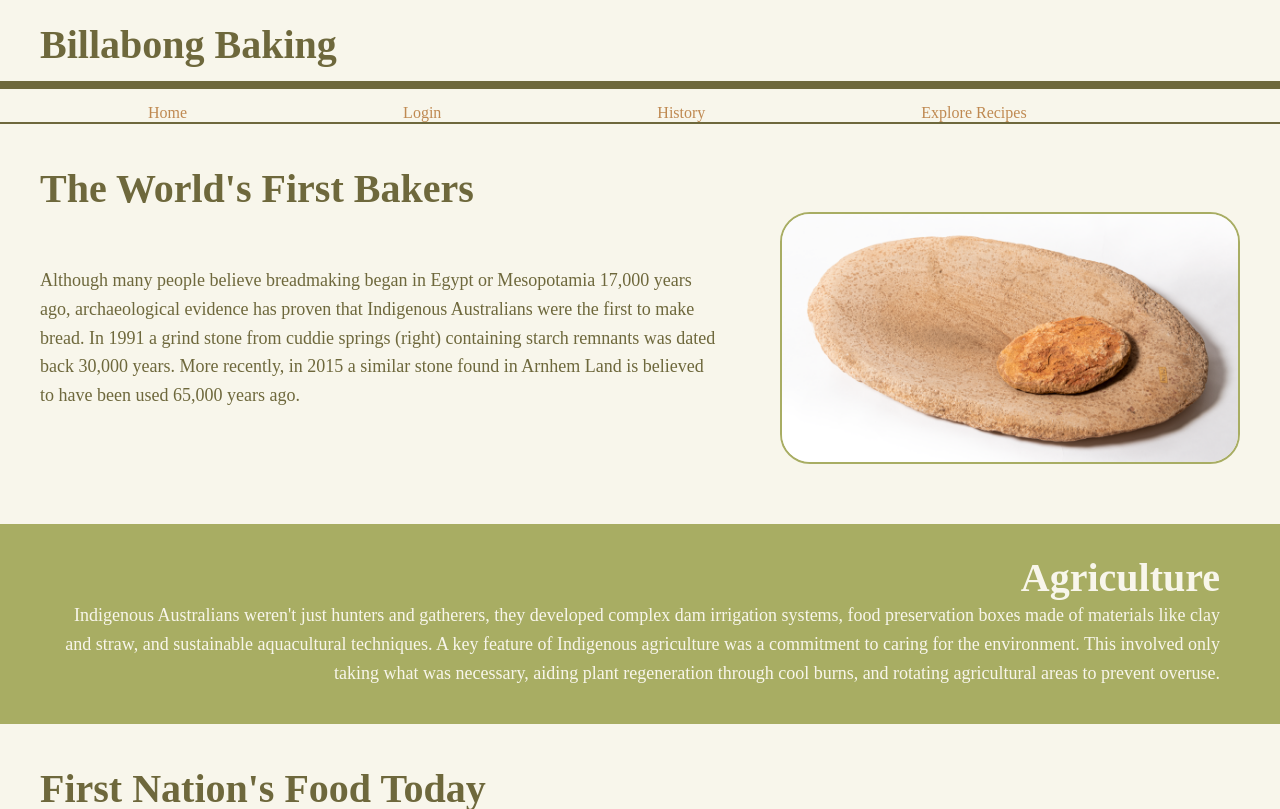
After one commit to emma-cambridge/10CT_Web_Apps, a Flask app: page /history in a window 1280 px wide. The commit adds this page. Shown: the top 809 px of the page. Run offline with Flask 3, Linux system fonts and the light colour scheme.

Commit message:
Theory work complete
Still need to format the homepage, view profile page, and explore page

```diff
--- a/app/routes.py
+++ b/app/routes.py
@@ -76,6 +76,6 @@ def user(username):
 def explore():
     return render_template("explore.html")
 
-@app.route('/cordial', methods=['GET', 'POST'])
-def cordial():
-    return render_template("recipe_templates/cordial.html")
+@app.route('/history', methods=['GET', 'POST'])
+def history():
+    return render_template("history.html")
--- a/app/static/style.css
+++ b/app/static/style.css
@@ -277,3 +277,80 @@ hr {
 .show {
   display: block;
 }
+
+/* History */
+.history-container {
+  padding: 21px 40px;
+  min-height: 400px;
+}
+
+.history-container h1 {
+  color:#6E683C;
+  font-size: 40px;
+  margin-top: 20px;
+}
+
+.history-content {
+  display: flex;
+  align-items: center;
+  justify-content: space-between;
+  gap: 60px;
+}
+
+.history-content p {
+  flex: 1;
+  color: #6E683C;
+  font-size: 18px;
+  line-height: 1.6;
+  margin: 0;
+}
+
+.history-image img {
+  flex: 1;
+  display: flex;
+  justify-content: center;
+  align-items: center;
+}
+
+.history-image img {
+  border-radius: 30px;
+  max-width: 460px;
+  height: auto;
+  border: 2px solid #a8ad63;
+}
+
+.history-container2 {
+  display: flex;
+  flex-direction: column;
+  align-items: flex-end;
+  text-align: right;
+  background:#a8ad63;
+  padding: 10px 60px;
+  min-height: 200px;
+}
+
+.history-content2 {
+  color:#F8F6EB;
+  font-size: 20px;
+  margin-top: 20px;
+  margin-bottom: 20px;
+}
+
+.history-content2 p {
+  font-size: 18px;
+  line-height: 1.6;
+}
+
+
+/* Profile Page */
+.view-profile-picture {
+  max-width: 60px;
+  height: auto;
+  border-radius: 50%;
+  margin-bottom: 30px;
+}
+
+.profile-content {
+  text-align: center;
+  padding: 10px 0;
+}
--- a/app/templates/base.html
+++ b/app/templates/base.html
@@ -24,7 +24,7 @@
             {% else %}
             <a href="{{ url_for('logout') }}">Logout</a>
             {% endif %}
-            <a href="{{ url_for('recipe_base') }}">History</a>
+            <a href="{{ url_for('history') }}">History</a>
             <a href="{{ url_for('explore') }}">Explore Recipes</a>
         </div>
         <div>
--- /dev/null
+++ b/app/templates/history.html
@@ -0,0 +1,35 @@
+{% extends "base.html" %}
+
+{% block content %}
+    <div class="history-container">
+        <h1>The World's First Bakers</h1>
+        <div class="history-content">
+            <p>
+                Although many people believe breadmaking began in Egypt or Mesopotamia 17,000 years ago, archaeological evidence has proven that Indigenous Australians were the first to make bread.
+                In 1991 a grind stone from cuddie springs (right) containing starch remnants was dated back 30,000 years.
+                More recently, in 2015 a similar stone found in Arnhem Land is believed to have been used 65,000 years ago.
+            </p>
+            <div class="history-image"><img src="{{ url_for('static', filename='images/grinding-stone.png') }}"></div>
+        </div>
+    </div>
+    <div class="history-container2">
+        <div class="history-content2">
+            <h1>Agriculture</h1>
+            <p>
+                Indigenous Australians weren't just hunters and gatherers, they developed complex dam irrigation systems, food preservation boxes made of materials like clay and straw, and sustainable aquacultural techniques.
+                A key feature of Indigenous agriculture was a commitment to caring for the environment. This involved only taking what was necessary, aiding plant regeneration through cool burns, and rotating agricultural areas to prevent overuse.
+            </p>
+        </div>
+    </div>
+    <div class="history-container">
+        <h1>First Nation's Food Today</h1>
+        <div class="history-content">
+            <p>
+                Today, although landscapes and typical diets have changed drastically due to the introduction of foreign animals like sheep, there's still a strong legacy of Indigenous Australian food culture.
+                Particularly in recent years there's been a growing interest in local, native produce, resulting in a push to expand the commercial availability of native produce.
+                However, it's also important to acknowledge the history of these ingredients and allow Indigenous communities control over the commercialisation of them in order to avoid the unethical dispersion of traditional produce.
+            </p>
+            <div class="history-image"><img src="https://live-production.wcms.abc-cdn.net.au/afd5266270496db5abf0880a25d92804?impolicy=wcms_crop_resize&cropH=719&cropW=1280&xPos=0&yPos=0&width=862&height=485"></div>
+        </div>
+    </div>
+{% endblock %}
--- a/app/templates/index.html
+++ b/app/templates/index.html
@@ -5,7 +5,7 @@
         <h1>Start Eating Local</h1>
         <p>Australia has a rich food culture spanning over 60,000 years, relying on seasonal, native produce to nourish communities.</p>
         <p>Here at Billabong Baking we believe in eating local to reduce our environmental impact, connect to indigenous culture, save money, and improve our nutritional health. We collect delicious recipes from all over the internet which use native Australian ingredients for you to search through.</p>
-        <a href="{{ url_for('recipe_base') }}" class="default-button">Learn More</a>
+        <a href="{{ url_for('history') }}" class="default-button">Learn More</a>
         <a href="{{ url_for('explore') }}" class="default-button">Explore Our Recipes</a>
     </section>
     <div class="slideshow-container">
```
Also changed, not shown: PROJECT_DEVELOPMENT.md (+53 -8 lines), app/templates/user.html (+10 -15 lines), app/static/images/grinding-stone.png (added), survey-1.png (added), survey-2.png (added), survey-3.png (added), survey-4.png (added), 1 other file.
